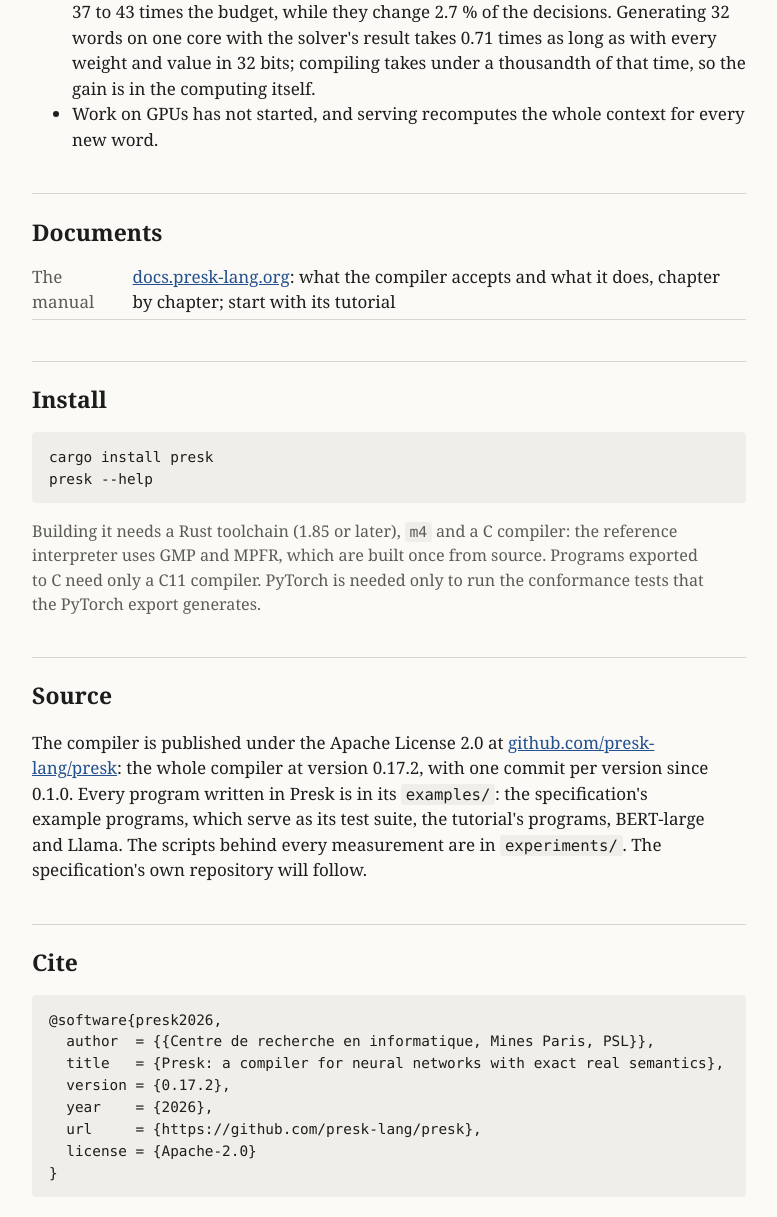
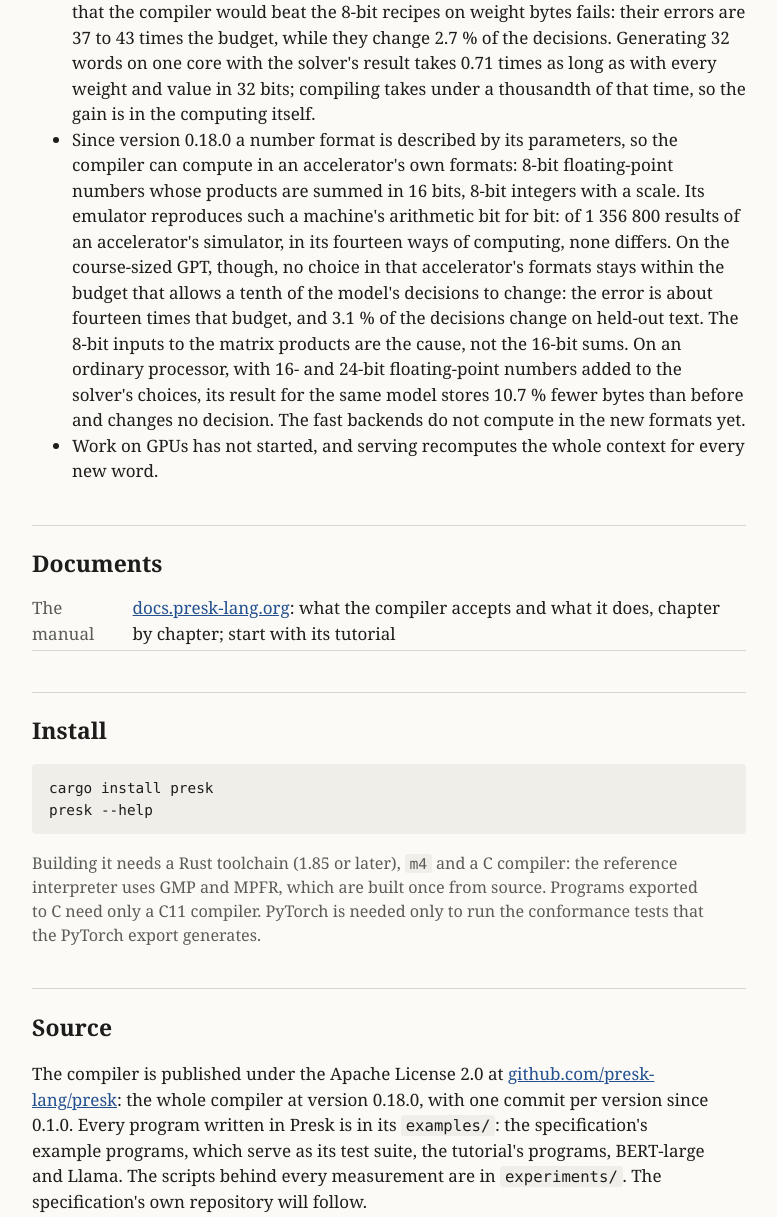
Before and after one commit to presk-lang/presk-website, a plain HTML site: page site/index.html in a window 1280 px wide. Shown: the part 3104-4321 px from the top of the page, without its empty margins (251-1028 px from the left). Drawn offline with Linux system fonts and the light colour scheme.

Commit message:
The site at compiler 0.18.0: the version in the source, install and citation sections; the example and its check run again at 0.18.0, the same output; the status in step with the 0.18.0 note: an emulator of any number format, an accelerator's simulator reproduced bit for bit, its formats too coarse for the course GPT's decisions, two more formats on a processor storing 10.7 % fewer bytes (D203-D209); the pipeline view stays the one 0.17.1 wrote
Co-Authored-By: Claude Opus 5.5 <noreply@anthropic.com>
Claude-Session: https://claude.ai/code/session_01KoD1X65kRSFQxi1gLsaPX7

```diff
--- a/site/index.html
+++ b/site/index.html
@@ -44,8 +44,8 @@ over the reals; any approximation is declared and bounded.</p>
 twice. The compiler is written in Rust and generates native code.</p>
 
 <h2 id="example">An example</h2>
-<!-- presk's examples/spec/layernorm/layernorm.psk at v0.17.2 (the specification's programs moved there, D198), the
-     LayerNorm module, verbatim (comments shortened). -->
+<!-- presk's examples/spec/layernorm/layernorm.psk at v0.18.0, unchanged since v0.17.2 (the specification's programs
+     moved there, D198), the LayerNorm module, verbatim (comments shortened). -->
 <pre><code>module LayerNorm{D : dim} {
   param γ : ℝ[D]  init = ones     -- gain
   param β : ℝ[D]  init = zeros    -- bias
@@ -63,8 +63,8 @@ twice. The compiler is written in Rust and generates native code.</p>
 <code>D</code>, checked once for every value of <code>D</code>. It is one of
 the specification's example programs, which the compiler uses as its test
 suite.</p>
-<!-- The output of `presk check layernorm.psk --summary` in examples/spec/layernorm/ at 0.17.2 (the file also
-     holds an RMSNorm module), verbatim, 2026-11-13; the same as at 0.17.1. -->
+<!-- The output of `presk check layernorm.psk --summary` in examples/spec/layernorm/ at 0.18.0 (the file also
+     holds an RMSNorm module), verbatim, 2026-11-16; the same as at 0.17.1 and 0.17.2. -->
 <pre><code>$ presk check layernorm.psk --summary
 layernorm.psk LayerNorm.apply : ℝ[..., model: D]
     let μ : ℝ[...]
@@ -111,7 +111,7 @@ scripts and fonts and loads nothing else. The files it names beside it
 writes them.</p>
 
 <h2 id="status">Where it stands</h2>
-<!-- In step with presk-specs/docs/status-2026-11-12-0.17.2.md (version 0.17.2, tagged 2026-11-13) and the
+<!-- In step with presk-specs/docs/status-2026-11-14-0.18.0.md (version 0.18.0, tagged 2026-11-16) and the
      compiler's CHANGELOG; what fails is said to fail. Each number's record is in the comment beside it. -->
 <!-- The funding sentence is the user's (2026-11-12). -->
 <p>Presk is a research project at Mines Paris – PSL, funded by the French
@@ -121,9 +121,10 @@ logiciels pour l'IA</i>: hardware and software components for AI). The
 interpreter that computes the exact meaning of a program, a native backend
 with its own code generator and a second backend through
 <code>clang</code>, training and serving, an optimizer that applies only
-exact rewrites, a solver for error budgets, exports to PyTorch and to C,
-and a view of a compilation as a document that gives every decision and
-its reason. It has been tested against statements fixed in advance, and
+exact rewrites, a solver for error budgets, an emulator that computes in
+any number format a machine may have, bit for bit, exports to PyTorch and
+to C, and a view of a compilation as a document that gives every decision
+and its reason. It has been tested against statements fixed in advance, and
 those that fail are reported as failing:</p>
 <ul>
   <!-- D127 (five processes): the step under the solved update budget 13.91 s against 24.35 all-f64, all-f32 1.76x;
@@ -172,6 +173,28 @@ those that fail are reported as failing:</p>
   Generating 32 words on one core with the solver's result takes 0.71
   times as long as with every weight and value in 32 bits; compiling takes
   under a thousandth of that time, so the gain is in the computing itself.</li>
+  <!-- D203–D209 (0.18.0; status-2026-11-14-0.18.0.md §3 and §5): MT2, 100 tiles of each of the accelerator's
+       simulator's fourteen modes, 1 356 800 values, none differs (the first run's 1 621 NaNs differed in sign:
+       the format's default NaN is now one of its parameters); MT5, the course GPT's logits at D = 64 in the
+       accelerator's types inside none of eps*(1e-1) = 4.735e-2, eps*(1e-2), eps*(1e-3): gap 0.677 on the 461
+       held-out windows (14 times eps*(1e-1)), 3 657 of 118 016 decisions changed, 3 652 with 32-bit or exact
+       sums; MT6, binary16 and e8m15 on the menu at V6's budget: 3.42e6 bytes stored against D170's 3.83e6
+       (10.7 % fewer), no decision changed; the native, LLVM and C backends refuse the new formats (E7005). -->
+  <li>Since version 0.18.0 a number format is described by its
+  parameters, so the compiler can compute in an accelerator's own
+  formats: 8-bit floating-point numbers whose products are summed in 16
+  bits, 8-bit integers with a scale. Its emulator reproduces such a
+  machine's arithmetic bit for bit: of 1&nbsp;356&nbsp;800 results of an
+  accelerator's simulator, in its fourteen ways of computing, none
+  differs. On the course-sized GPT, though, no choice in that
+  accelerator's formats stays within the budget that allows a tenth of the
+  model's decisions to change: the error is about fourteen times that
+  budget, and 3.1&nbsp;% of the decisions change on held-out text. The
+  8-bit inputs to the matrix products are the cause, not the 16-bit sums.
+  On an ordinary processor, with 16- and 24-bit floating-point numbers
+  added to the solver's choices, its result for the same model stores
+  10.7&nbsp;% fewer bytes than before and changes no decision. The fast
+  backends do not compute in the new formats yet.</li>
   <li>Work on GPUs has not started, and serving recomputes the whole
   context for every new word.</li>
 </ul>
@@ -184,7 +207,7 @@ those that fail are reported as failing:</p>
 </table>
 
 <h2 id="install">Install</h2>
-<!-- The crate `presk` on crates.io, published from the public repository at 0.17.2 (presk's CONTRIBUTING.md). -->
+<!-- The crate `presk` on crates.io, published from the public repository at 0.18.0 (presk's CONTRIBUTING.md). -->
 <pre><code>cargo install presk
 presk --help</code></pre>
 <p class="note">Building it needs a Rust toolchain (1.85 or later),
@@ -196,7 +219,7 @@ PyTorch export generates.</p>
 <h2 id="source">Source</h2>
 <p>The compiler is published under the Apache License 2.0 at
 <a href="https://github.com/presk-lang/presk">github.com/presk-lang/presk</a>:
-the whole compiler at version 0.17.2, with one commit per version since
+the whole compiler at version 0.18.0, with one commit per version since
 0.1.0. Every program written in Presk is in its <code>examples/</code>:
 the specification's example programs, which serve as its test suite, the
 tutorial's programs, BERT-large and Llama. The scripts behind every
@@ -208,7 +231,7 @@ repository will follow.</p>
 <pre><code>@software{presk2026,
   author  = {{Centre de recherche en informatique, Mines Paris, PSL}},
   title   = {Presk: a compiler for neural networks with exact real semantics},
-  version = {0.17.2},
+  version = {0.18.0},
   year    = {2026},
   url     = {https://github.com/presk-lang/presk},
   license = {Apache-2.0}
```
Also changed, not shown: 1 other file.
